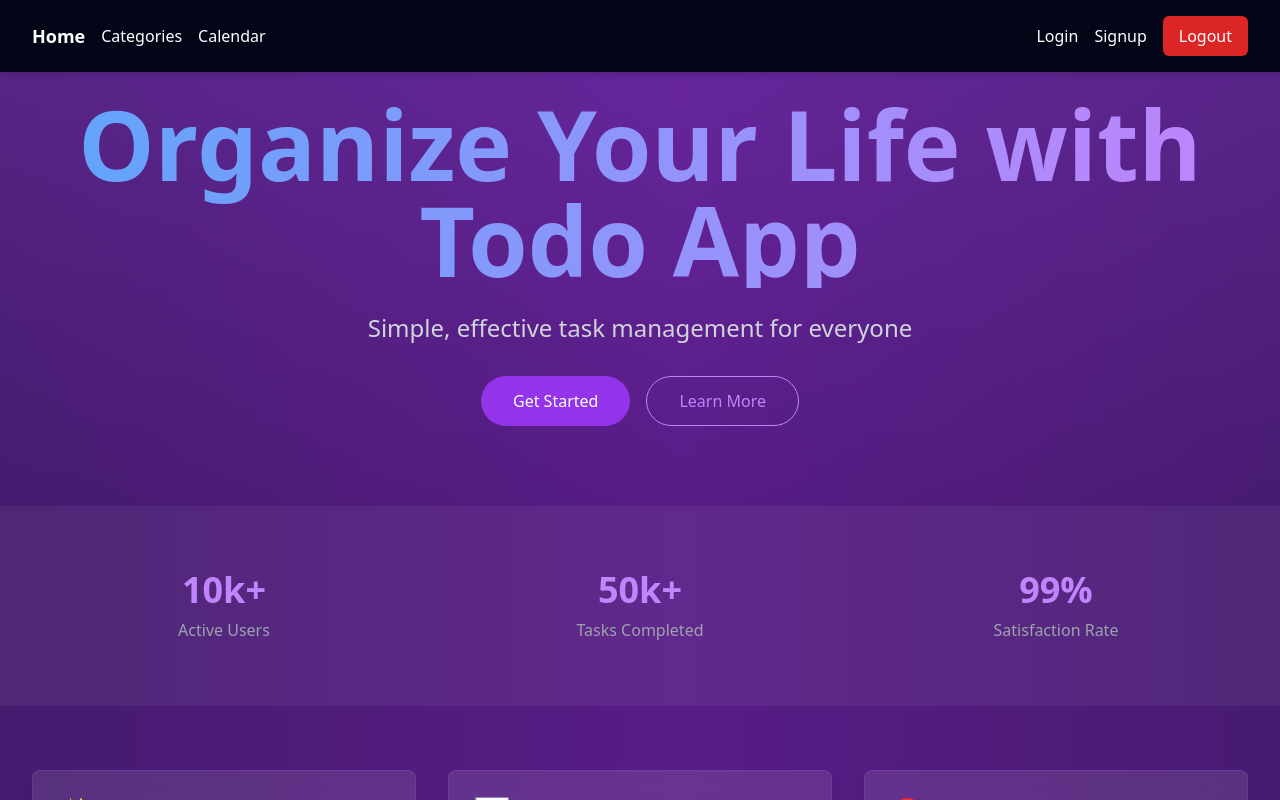
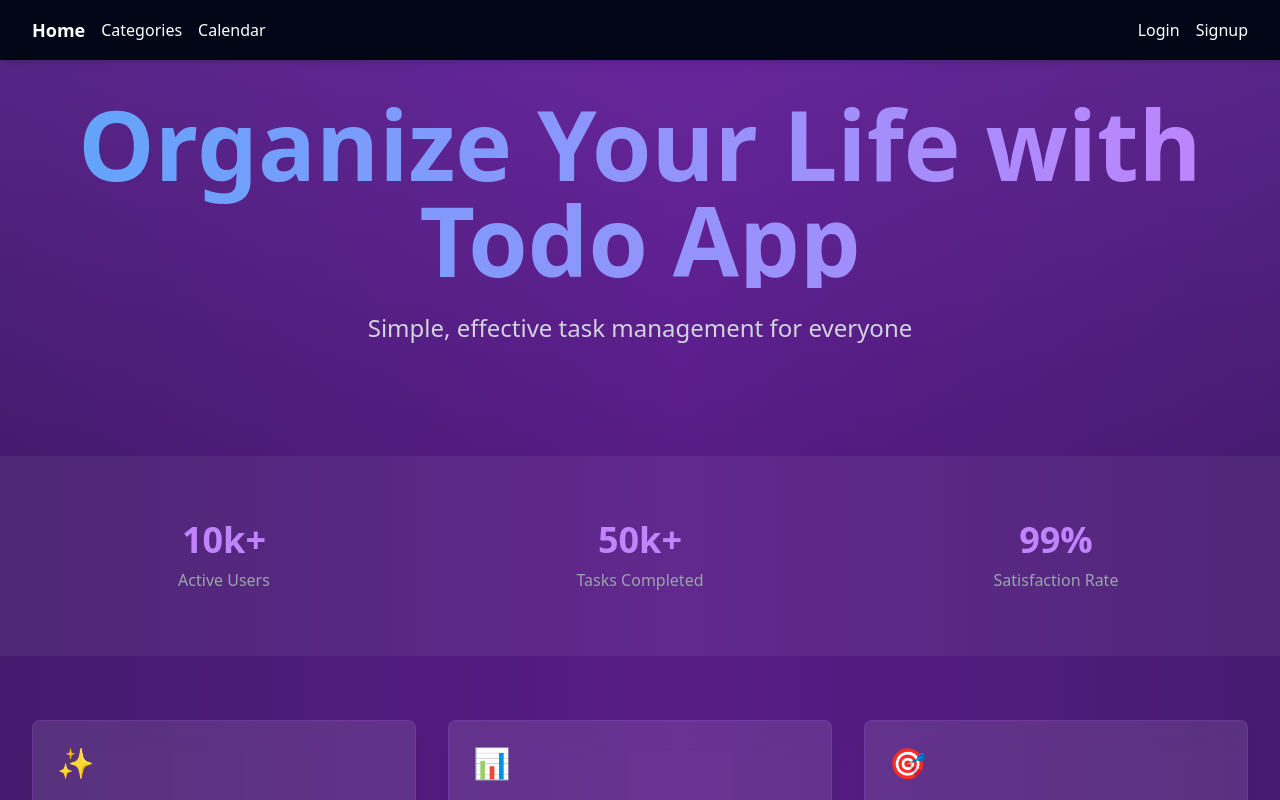
Before and after one commit to collinplank/todo-app-frontend, a React (Vite) app: page / in a window 1280 px wide. Shown: the top 800 px of the page. Built offline with nearby package versions, Linux system fonts and the light colour scheme.

Commit message:
Updated header login to show email

```diff
--- a/src/Header.jsx
+++ b/src/Header.jsx
@@ -1,7 +1,18 @@
+import { useState, useEffect } from "react";
+import { Link } from "react-router-dom";
 import { LogoutLink } from "./LogoutLink";
-import { Link } from "react-router-dom";
 
 export function Header() {
+  const [email, setEmail] = useState(localStorage.getItem("email"));
+
+  useEffect(() => {
+    const checkAuth = () => {
+      setEmail(localStorage.getItem("email"));
+    };
+    window.addEventListener("storage", checkAuth);
+    return () => window.removeEventListener("storage", checkAuth);
+  }, []);
+
   return (
     <header className="bg-slate-950 shadow-md fixed w-full top-0 z-50">
       <nav className="max-w-7xl mx-auto px-4 sm:px-6 lg:px-8 py-4">
@@ -13,7 +24,10 @@ export function Header() {
             >
               Home
             </Link>
-            <Link to="/categories" className="text-white hover:text-blue-400 transition-colors duration-200">
+            <Link
+              to="/categories"
+              className="text-white hover:text-blue-400 transition-colors duration-200"
+            >
               Categories
             </Link>
             <Link
@@ -25,13 +39,27 @@ export function Header() {
           </div>
 
           <div className="flex items-center space-x-4">
-            <Link to="/login" className="text-white hover:text-blue-400 transition-colors duration-200">
-              Login
-            </Link>
-            <Link to="/signup" className="text-white hover:text-blue-400 transition-colors duration-200">
-              Signup
-            </Link>
-            <LogoutLink />
+            {email ? (
+              <>
+                <span className="text-gray-300">{email}</span>
+                <LogoutLink />
+              </>
+            ) : (
+              <>
+                <Link
+                  to="/login"
+                  className="text-white hover:text-blue-400 transition-colors duration-200"
+                >
+                  Login
+                </Link>
+                <Link
+                  to="/signup"
+                  className="text-white hover:text-blue-400 transition-colors duration-200"
+                >
+                  Signup
+                </Link>
+              </>
+            )}
           </div>
         </div>
       </nav>
--- a/src/HomePage.jsx
+++ b/src/HomePage.jsx
@@ -11,14 +11,7 @@ export function HomePage() {
           <p className="text-xl md:text-2xl mb-8 text-gray-300 animate-fade-in-up delay-200">
             Simple, effective task management for everyone
           </p>
-          <div className="flex justify-center space-x-4 animate-fade-in-up delay-300">
-            <button className="px-8 py-3 bg-purple-600 text-white rounded-full hover:bg-purple-700 transition-all transform hover:scale-105">
-              Get Started
-            </button>
-            <button className="px-8 py-3 border border-purple-400 text-purple-400 rounded-full hover:bg-purple-400/10 transition-all">
-              Learn More
-            </button>
-          </div>
+          <div className="flex justify-center space-x-4 animate-fade-in-up delay-300"></div>
         </div>
       </section>
 
```
